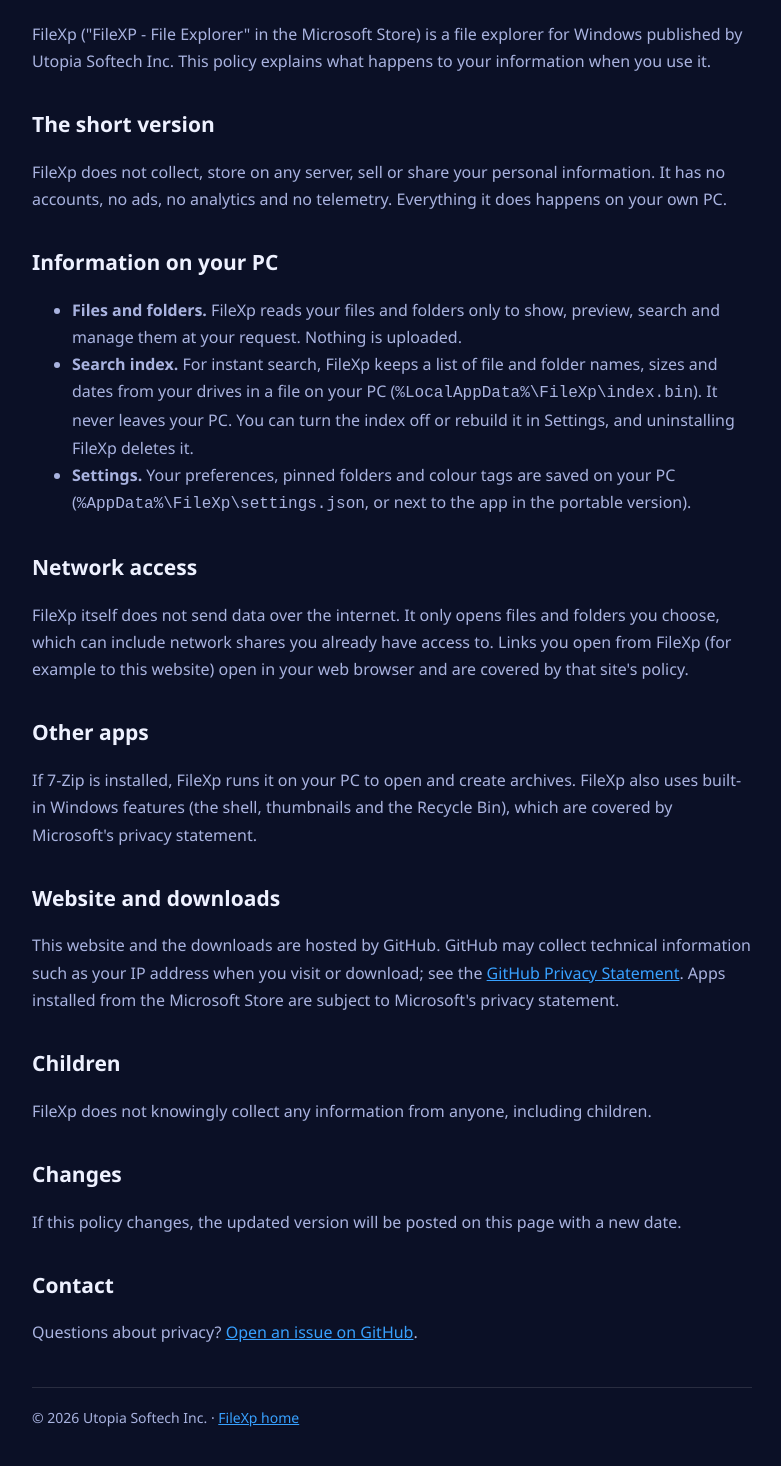
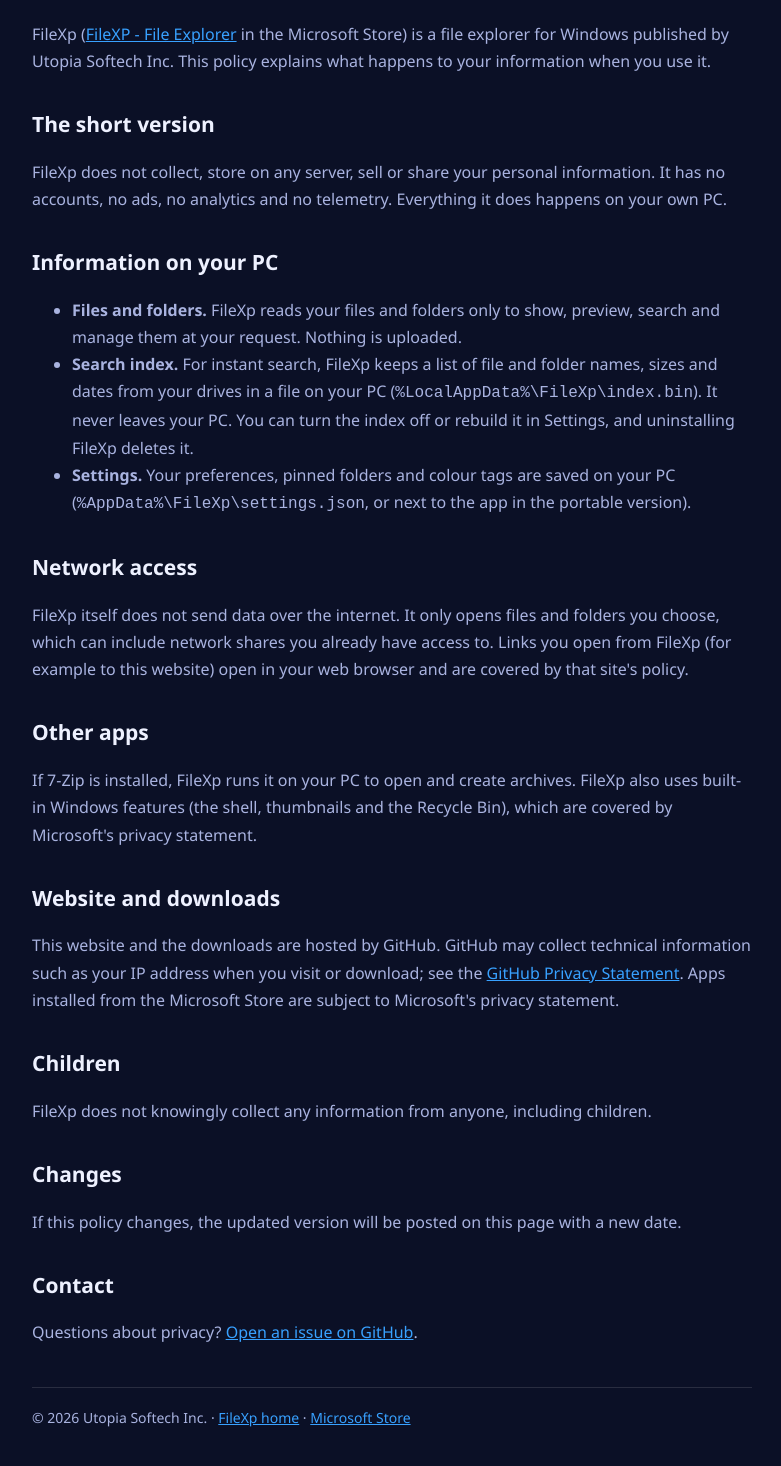
Before and after one commit to abdullah-al-faahim/FileXp, a plain HTML site: page docs/privacy.html in a window 1280 px wide. Shown: the part 190-1656 px from the top of the page, without its empty margins (248-1029 px from the left). Drawn offline with Linux system fonts and the light colour scheme.

Commit message:
Link the Microsoft Store listing from the privacy page
Co-Authored-By: Claude Opus 5.5 <noreply@anthropic.com>

```diff
--- a/docs/privacy.html
+++ b/docs/privacy.html
@@ -27,7 +27,7 @@
   <h1>Privacy Policy</h1>
   <div class="date">Last updated: November 21, 2026</div>
 
-  <p>FileXp ("FileXP - File Explorer" in the Microsoft Store) is a file explorer for Windows published by Utopia Softech Inc. This policy explains what happens to your information when you use it.</p>
+  <p>FileXp (<a href="https://apps.microsoft.com/detail/9NHB2MKLL81Q">FileXP - File Explorer</a> in the Microsoft Store) is a file explorer for Windows published by Utopia Softech Inc. This policy explains what happens to your information when you use it.</p>
 
   <h2>The short version</h2>
   <p>FileXp does not collect, store on any server, sell or share your personal information. It has no accounts, no ads, no analytics and no telemetry. Everything it does happens on your own PC.</p>
@@ -57,7 +57,7 @@
   <h2>Contact</h2>
   <p>Questions about privacy? <a href="https://github.com/abdullah-al-faahim/FileXp/issues">Open an issue on GitHub</a>.</p>
 
-  <footer>© 2026 Utopia Softech Inc. · <a href="./">FileXp home</a></footer>
+  <footer>© 2026 Utopia Softech Inc. · <a href="./">FileXp home</a> · <a href="https://apps.microsoft.com/detail/9NHB2MKLL81Q">Microsoft Store</a></footer>
 </main>
 </body>
 </html>
```
